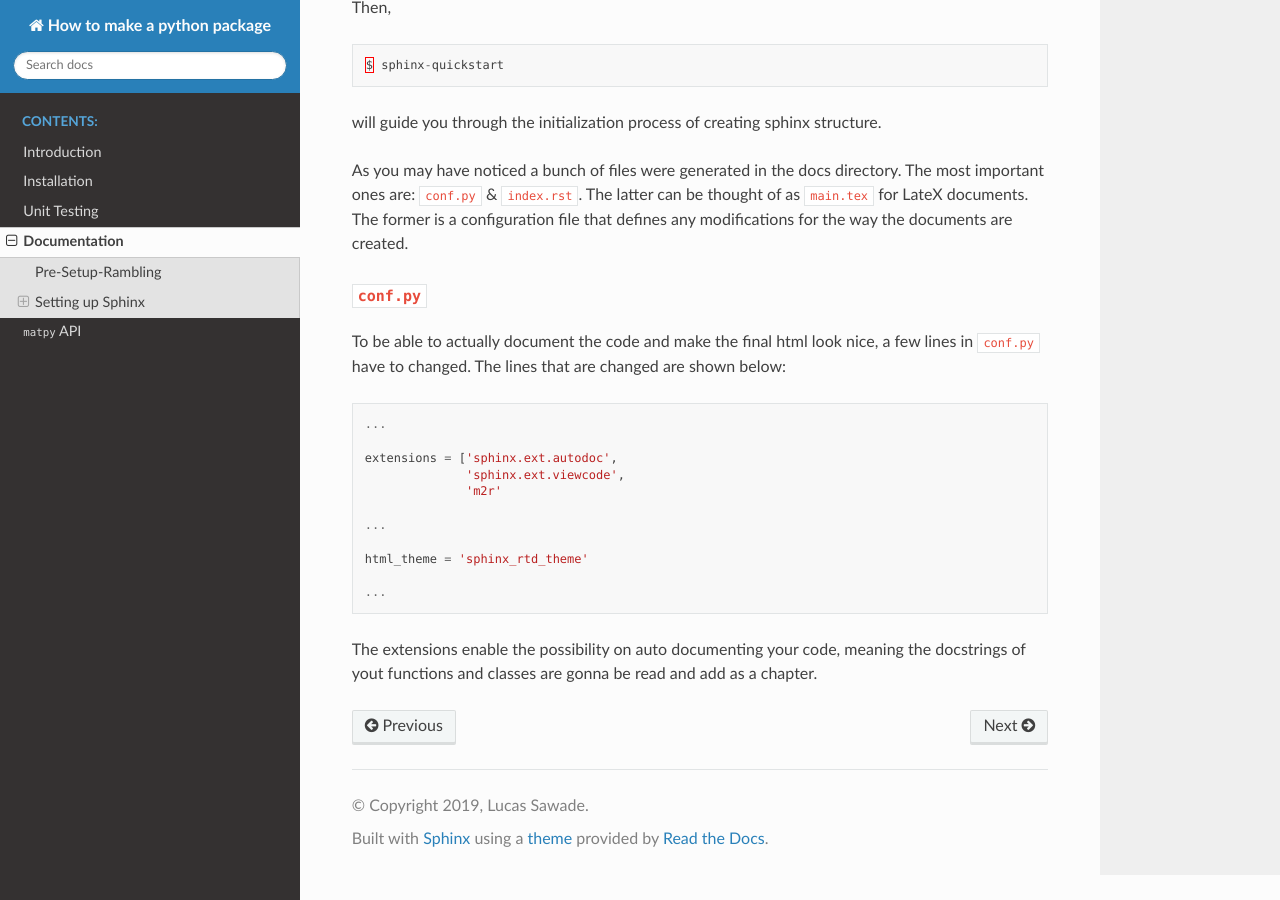
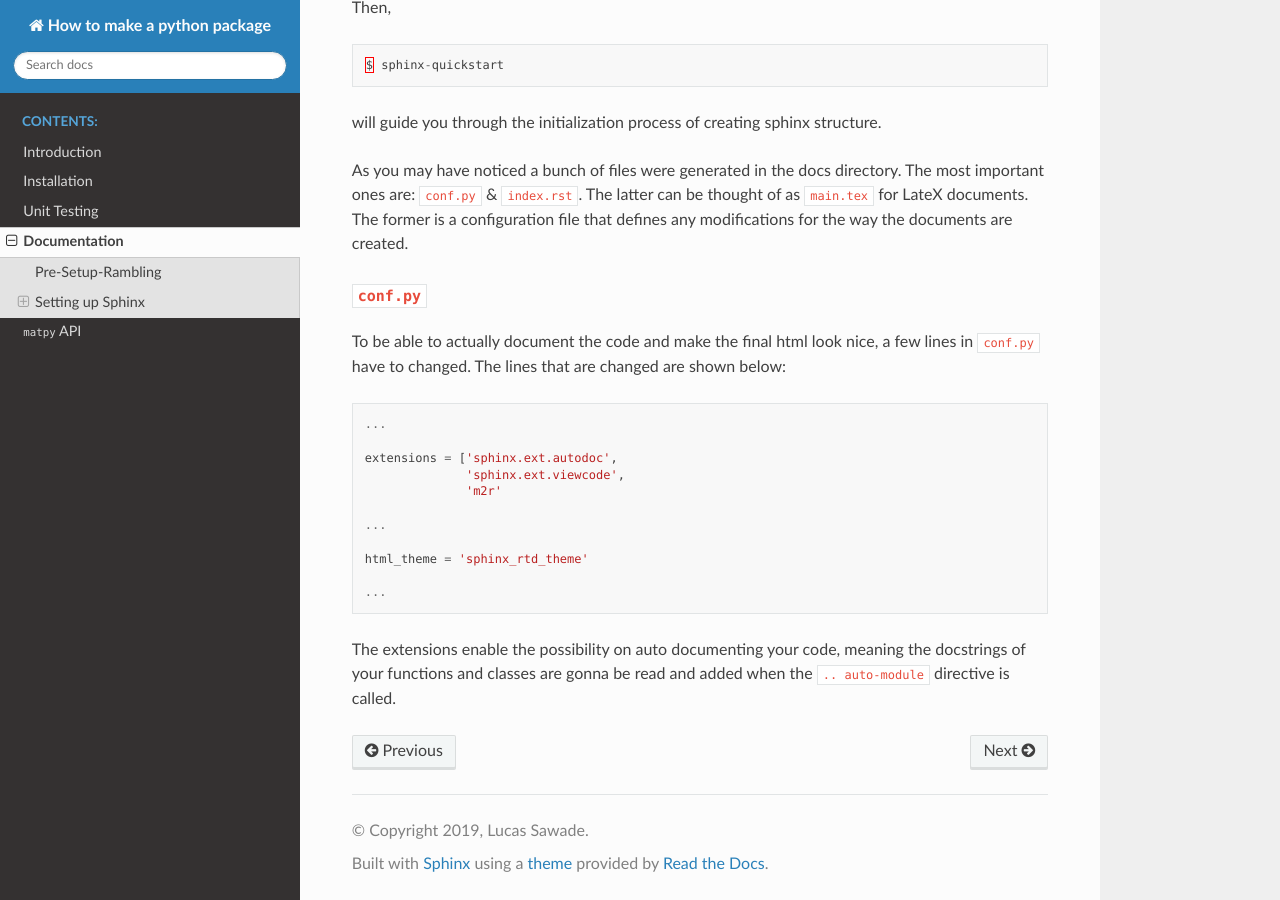
Before and after one commit to lsawade/how_to_make_a_python_package, a Sphinx documentation site: the page built from docs/source/chapters/documentation.rst, in a window 1280 px wide and 900 px high, scrolled down 724 px. Built offline with Sphinx 7.4.7 and the Read the Docs theme 2.0.0, drawn with Linux system fonts in a browser that asks for light colours.

Commit message:
Documenation is up and running

```diff
--- a/docs/source/chapters/documentation.rst
+++ b/docs/source/chapters/documentation.rst
@@ -67,5 +67,5 @@ shown below:
     ...
 
 The extensions enable the possibility on auto documenting your code, meaning
-the docstrings of yout functions and classes are gonna be read and add as a
-chapter.
+the docstrings of your functions and classes are gonna be read and added when
+the ``.. auto-module`` directive is called.
--- a/docs/source/chapters/installation.rst
+++ b/docs/source/chapters/installation.rst
@@ -1,4 +1,2 @@
 Installation
 ------------
-
-Lorem Ipsum or something like that....
```
Also changed, not shown: docs/source/chapters/introduction.rst (+4 -3 lines).
